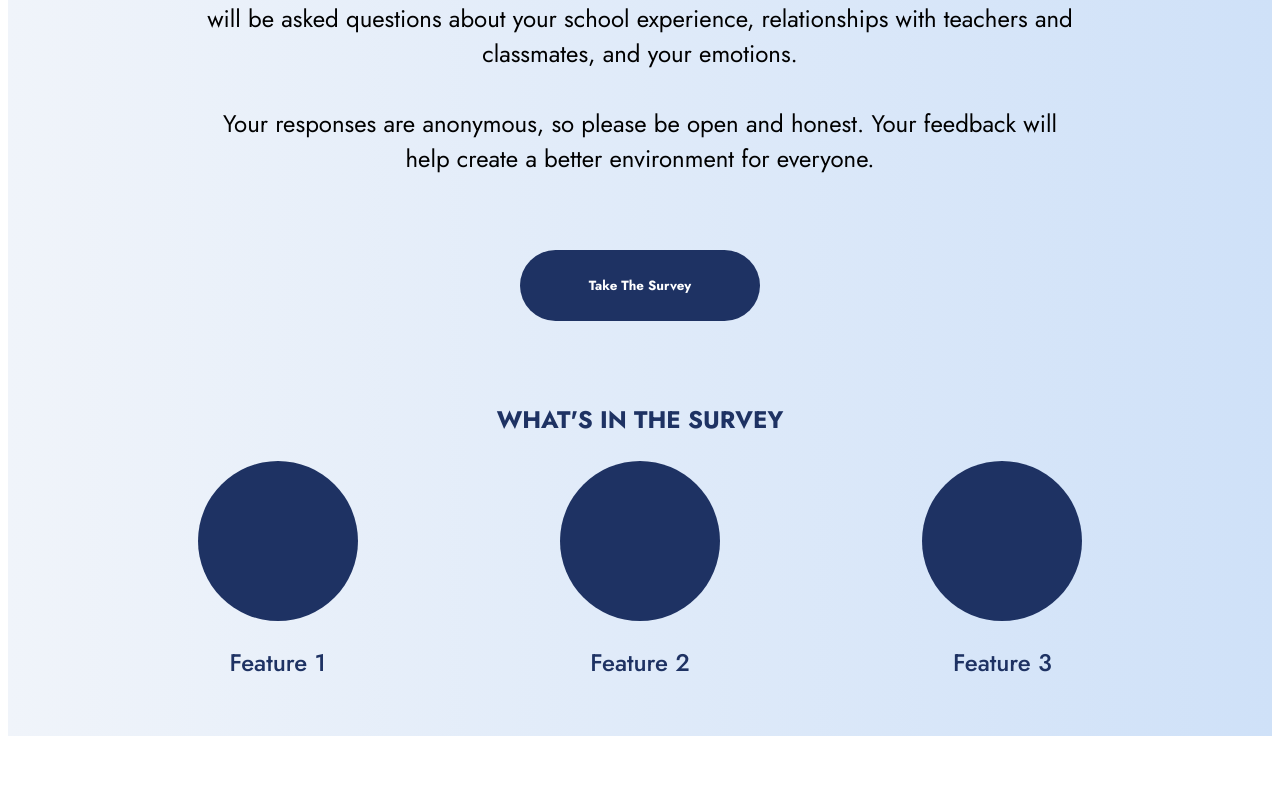
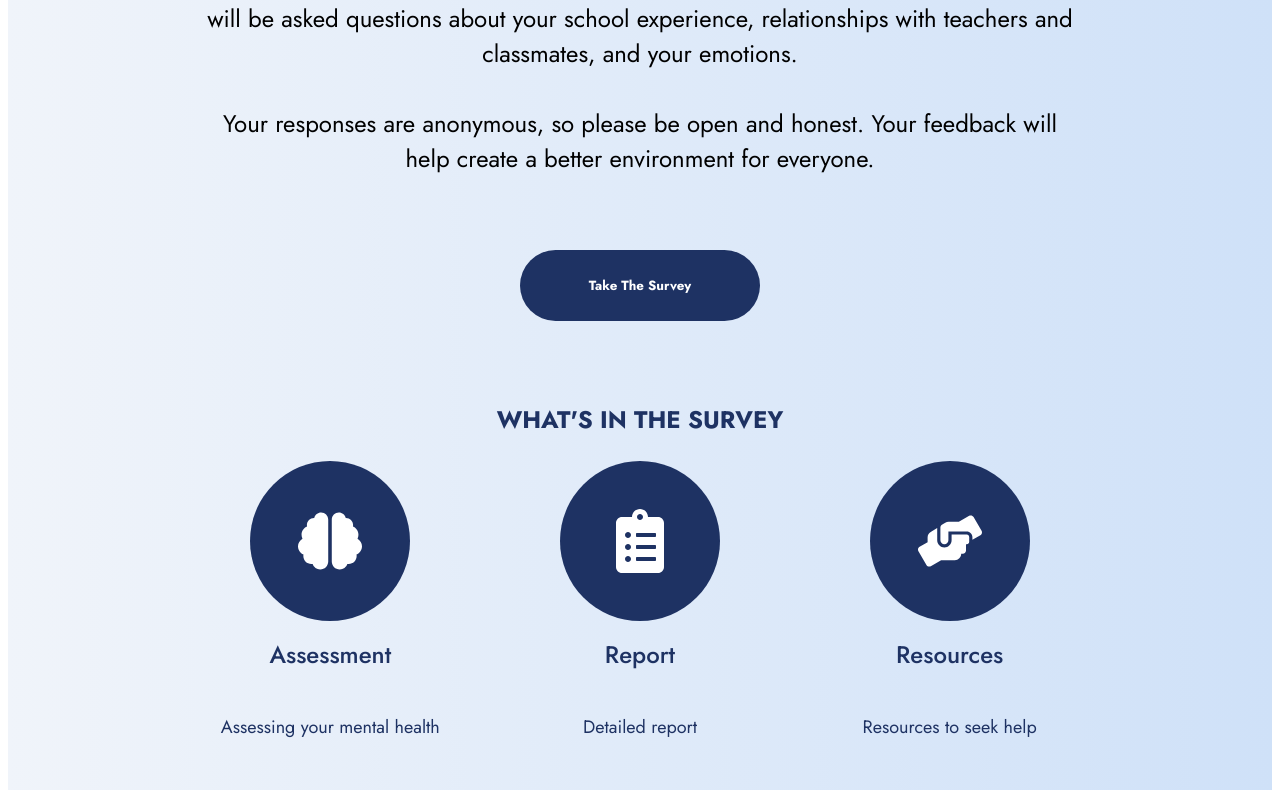
Before and after one commit to Jay1503asd/wellbeing-website, a React (Vite) app in the folder frontend/wellbeing-frontend/: page / in a window 1280 px wide. Shown: the part 511-1309 px from the top of the page. Before the commit the page ends 1255 px from the top, so only its background shows below. Built offline with nearby package versions, Linux system fonts and the light colour scheme.

Commit message:
icons updated

```diff
--- a/frontend/wellbeing-frontend/src/pages/root/root.css
+++ b/frontend/wellbeing-frontend/src/pages/root/root.css
@@ -1,5 +1,4 @@
 .root-container {
-    /* background: linear-gradient(0deg, rgba(255, 255, 255, 1) 0%, rgba(193, 228, 252, 1) 100%); */
     background: linear-gradient(to right, #f0f4fa, #cfe1f8);
     display: flex;
     flex-direction: column;
@@ -13,7 +12,6 @@
     justify-content: space-between;
     padding-left: 4rem;
     width: 100%;
-    /* background: white; */
 }
 
 .header-links {
@@ -37,7 +35,6 @@
     font-size: 84px;
     font-weight: 600;
     color: #1E3263;
-    /* color: #fb923c; */
     align-items: center;
     justify-content: center;
     width: 70%;
@@ -62,13 +59,43 @@
     font-weight: 600;
 }
 
+.features {
+    display: flex;
+    justify-content: space-between;
+    padding-bottom: 2rem;
+    width: 100%;
+}
+
+.feature {
+    display: flex;
+    flex-direction: column;
+    align-items: center;
+    width: 30%;
+}
+
 .circle {
-    border-radius: 100%;
-    border-width: 10rem;
+    border-radius: 50%;
     background: #1E3263;
     height: 10rem;
     width: 10rem;
     display: flex;
-    flex-direction: column;
-    gap: 0.5rem;
+    justify-content: center;
+    align-items: center;
 }
+
+.icon {
+    color: white;
+    font-size: 4rem;
+}
+
+.feature-title {
+    font-size: 24px;
+    font-weight: 500;
+    margin-top: 1rem;
+}
+
+.feature-description {
+    font-size: 18px;
+    font-weight: 400;
+    text-align: center;
+}
--- a/frontend/wellbeing-frontend/src/pages/root/root.tsx
+++ b/frontend/wellbeing-frontend/src/pages/root/root.tsx
@@ -2,6 +2,7 @@ import React from 'react';
 import "./root.css";
 import Logo from "../../assets/news_93.png"
 import { useNavigate } from 'react-router-dom';
+import { FaBrain, FaClipboardList, FaHandsHelping } from 'react-icons/fa';
 
 const RootPage: React.FC = () => {
     const navigate = useNavigate();
@@ -31,20 +32,28 @@ const RootPage: React.FC = () => {
                     Take the Survey
                 </button>
                 <p className = "survey"> What's in the survey </p>
-                <div style = {{display: "flex", justifyContent: "space-between", paddingBottom: "2rem"}}>
-                    <div style = {{display: "flex", flexDirection: "column"}}>
-                        <div className = "circle" />
-                        <p style = {{fontSize: "24px", fontWeight: "500"}}>Feature 1</p>
+                <div className="features">
+                    <div className="feature">
+                        <div className="circle">
+                            <FaBrain className="icon" />
+                        </div>
+                        <p className="feature-title">Assessment</p>
+                        <p className="feature-description">Assessing your mental health</p>
                     </div>
-                    <div style = {{display: "flex", flexDirection: "column"}}>
-                        <div className = "circle" />
-                        <p style = {{fontSize: "24px", fontWeight: "500"}}>Feature 2</p>
+                    <div className="feature">
+                        <div className="circle">
+                            <FaClipboardList className="icon" />
+                        </div>
+                        <p className="feature-title">Report</p>
+                        <p className="feature-description">Detailed report</p>
                     </div>
-                    <div style = {{display: "flex", flexDirection: "column"}}>
-                        <div className = "circle" />
-                        <p style = {{fontSize: "24px", fontWeight: "500"}}>Feature 3</p>
+                    <div className="feature">
+                        <div className="circle">
+                            <FaHandsHelping className="icon" />
+                        </div>
+                        <p className="feature-title">Resources</p>
+                        <p className="feature-description">Resources to seek help</p>
                     </div>
-
                 </div>
             </div>
         </div>
```
